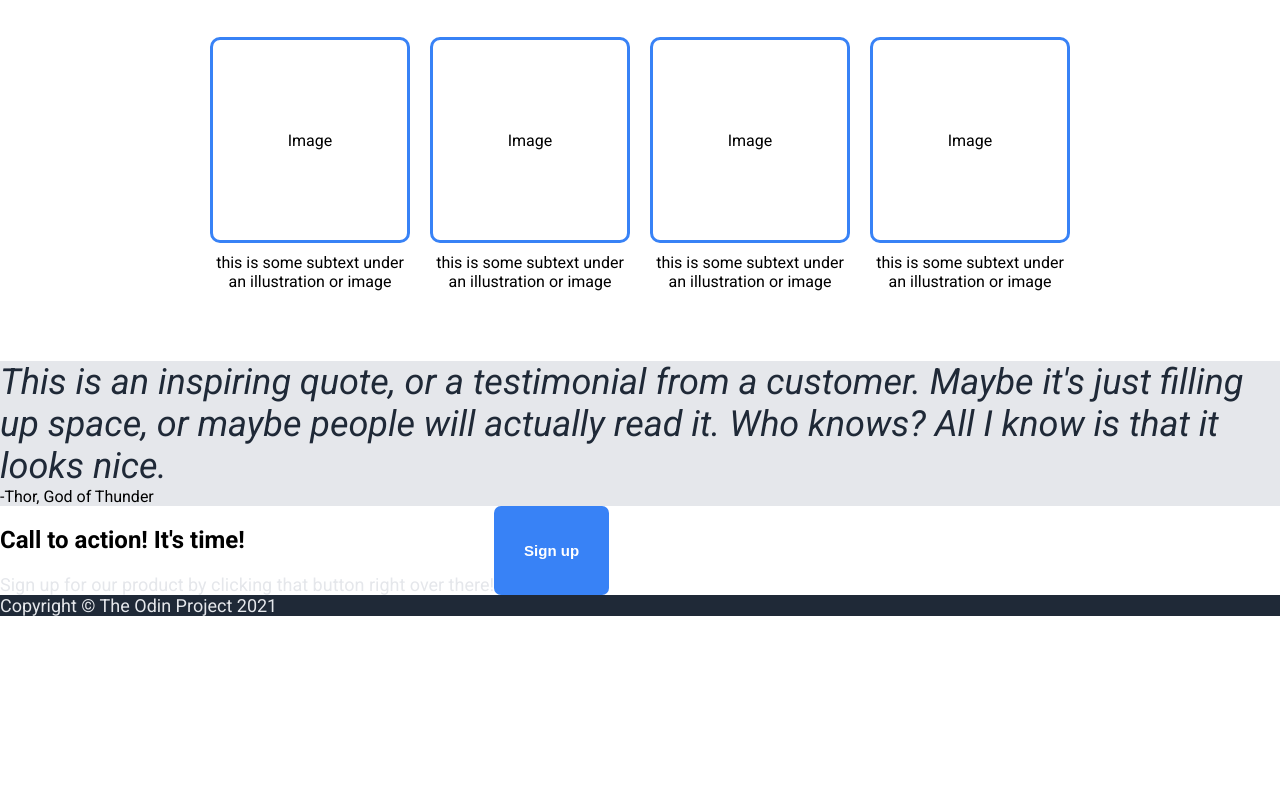
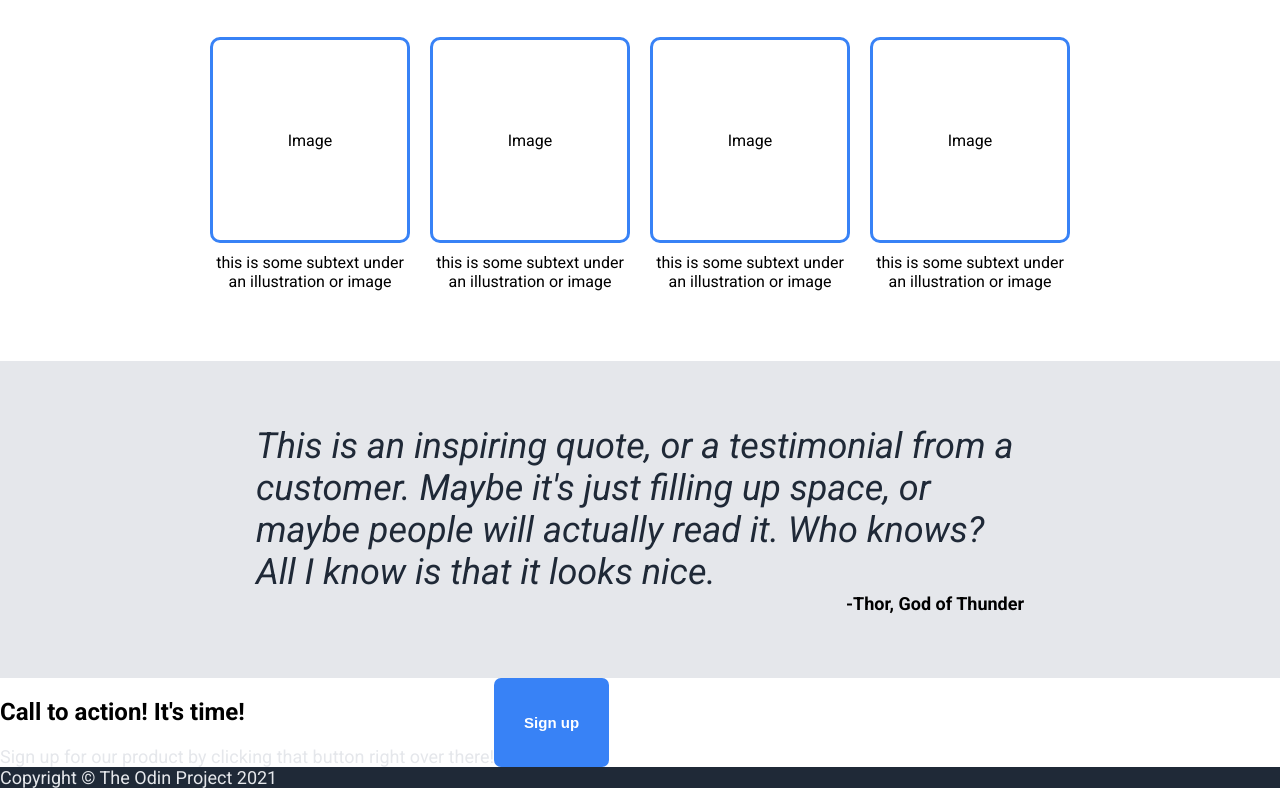
Before and after one commit to aerinpark/landing-page, a plain HTML site: page index.html in a window 1280 px wide. Shown: the part 784-1572 px from the top of the page. Before the commit the page ends 1400 px from the top, so only its background shows below. Drawn offline with Linux system fonts and the light colour scheme.

Commit message:
Build basic frame for quote section
The basic design of flex box has been added for quote section.

```diff
--- a/style.css
+++ b/style.css
@@ -101,12 +101,23 @@ body {
 
 .section-quote {
     background-color: #E5E7EB;
+    display: flex;
+    flex-direction: column;
+    align-items: center;
+    padding: 5% 20%;
+    /* padding: 125px 300px; */
 }
 
 .quote {
     font-size: 36px;
     font-style: italic;
     color: #1F2937;
+}
+
+.quoter {
+    font-weight: bold;
+    align-self: end;
+    font-size: 18px;
 }
 
 .section-signup {
```
